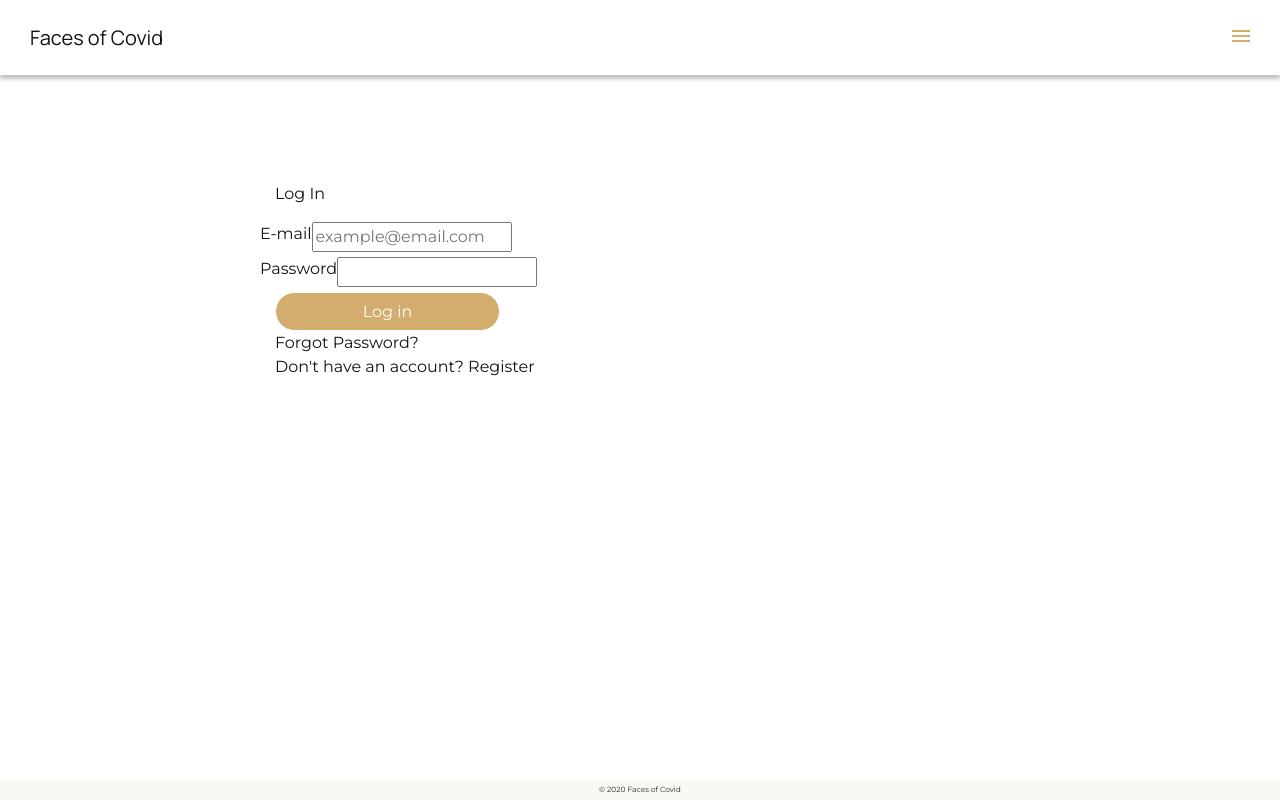
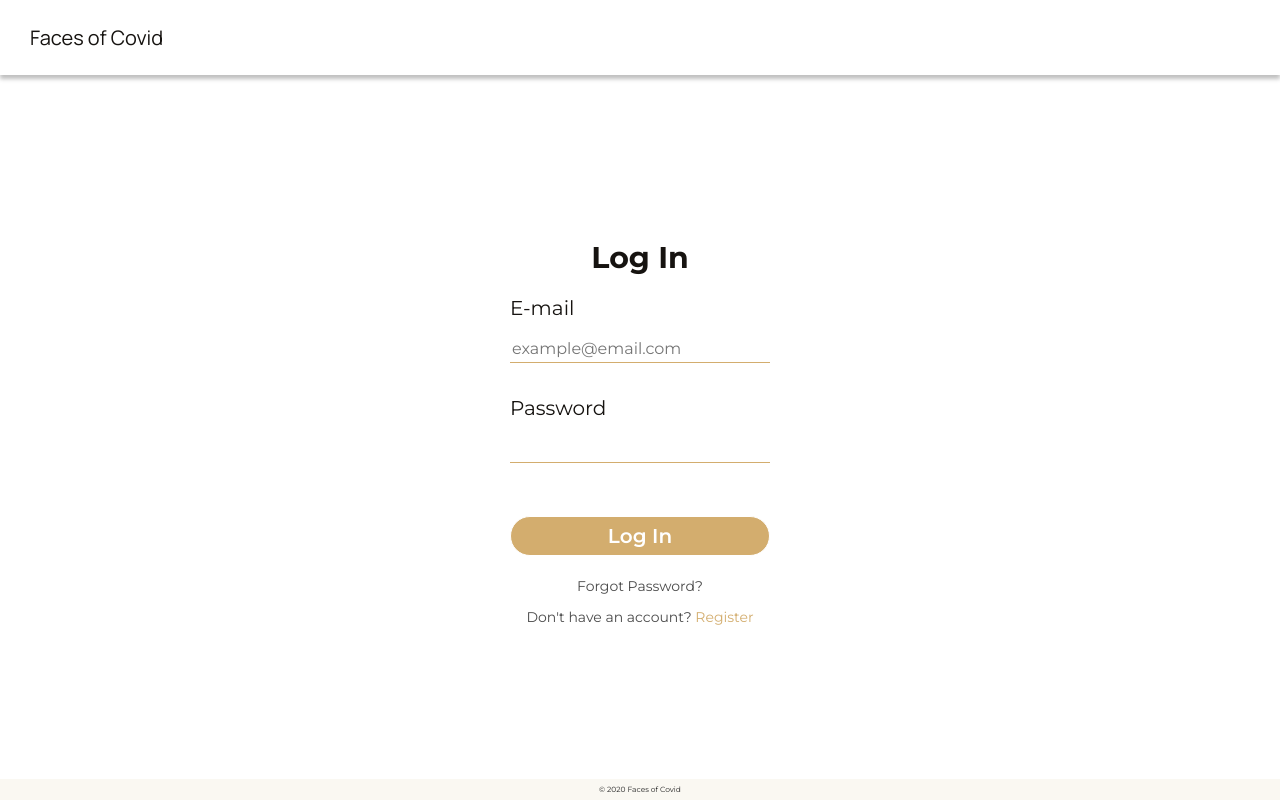
Before and after one commit to FacesOfCovid/FacesOfCovid, a React (Create React App) app in the folder client/: page /login in a window 1280 px wide. Built offline with nearby package versions, Linux system fonts and the light colour scheme.

Commit message:
Log In Design added

```diff
--- a/client/src/assets/css/colors.css
+++ b/client/src/assets/css/colors.css
@@ -1,6 +1,7 @@
 /*
     $black:        #161310;
     $darkGray:     #262626;
+    $gray:         #4B4B4B;
     $brown:        #886D52;
     $gold:         #D3AD6E;
     $lightGold:    #FDDA9D;
--- a/client/src/components/Login/index.jsx
+++ b/client/src/components/Login/index.jsx
@@ -2,7 +2,8 @@ import React, { useState } from 'react';
 import { Link } from 'react-router-dom';
 
 //COMPONENTS
-import TitleLogo from '../TitleLogo';
+import PageHeader from '../PageHeader';
+import SubmitButton from '../SubmitButton';
 
 // STYLESHEETS
 import './login.css';
@@ -23,38 +24,34 @@ const Login = () => {
         //==================add code to verify here================
     }
 
-
     return (
-        <div className="container loginWrapper">
-
-            {/* form row */}
-            <div className="row">
-                <div className="col-sm-8 offset-2">
-
+        <div>
+            <PageHeader title="Log In"></PageHeader>
             <form onSubmit={onSubmit} className="loginForm">
-                        <h3 className="mb-3">Log In</h3>
-
-                        <div className="row mb-2">
+                <div className="form-section">
                     <label htmlFor="username">E-mail</label>
-                            <input type="text"
+                    <input
+                        type="text"
                         name="username"
                         onChange={onChange}
                         placeholder="example@email.com" />
+                    <div className="validation-message"></div>
                 </div>
-                        <div className="row mb-2">
+                <div className="form-section">
                     <label htmlFor="password">Password</label>
-                            <input type="password"
+                    <input
+                        type="password"
                         name="password"
                         onChange={onChange} />
+                    <div className="validation-message"></div>
                 </div>
-                        <button className="loginButton" type="submit">Log in</button>
+                <SubmitButton label="Log In"></SubmitButton>
+                <div className="forgot-pw">
                     <p>Forgot Password?</p>
-                        <p>Don't have an account? <Link to="/Register">Register</Link></p>
+                    <p>Don't have an account? <Link className="redirect" to="/Register">Register</Link></p>
+                </div>
             </form>
         </div>
-            </div>
-
-        </div >
     )
 }
 
--- a/client/src/components/Login/login.css
+++ b/client/src/components/Login/login.css
@@ -1,36 +1,54 @@
-h3 {
-width: 98px;
-height: 37px;
-left: 138px;
-bottom: 548px;
-font-family: Montserrat;
-font-style: normal;
-font-weight: bold;
-font-size: 30px;
-line-height: 37px;
-
-/* identical to box height */
-color: #161310;
+form {
+   width: 26rem;
 }
 
-.inputDiv {
-width: 260px;
-height: 100px;
-left: 58px;
-top: 277px;
-background: #FFFFFF;
+.form-section {
+   height: 10rem;
 }
- .loginButton {
-    width: 225px;
-    height: 39px;
-    left: 75px;
-    top: 488px;
-    color: #FFFFFF;
-    background: #D3AD6E;
-    border: 1px solid #FFFFFF;
-    border-radius: 20px;
- }
 
- .loginForm {
-    margin-top: 100px;
- }
+label {
+   display: block;
+   font-size: 2rem;
+   height: 2.5rem;
+   line-height: 2.5rem;
+   width: 100%;
+}
+
+input {
+   border: none;
+   border-bottom: 1px solid #D3AD6E;
+   margin-top: 1rem;
+   width: 100%;
+}
+
+.validation-message {
+   font-size: 1.2rem;
+   height: 1.2rem;
+   margin-top: 0.5rem;
+}
+
+.error {
+   color: #E11D1D;
+}
+
+.success {
+   color: #6CBE19;
+}
+
+.forgot-pw {
+   text-align: center;
+}
+
+.forgot-pw p {
+   color: #4B4B4B;
+   font-size: 1.4rem;
+   margin-bottom: 1rem;
+}
+
+.redirect {
+   color: #D3AD6E;
+}
+.redirect:hover {
+   color: #D3AD6E;
+   font-weight: 600;
+}
--- /dev/null
+++ b/client/src/components/PageHeader/index.jsx
@@ -0,0 +1,14 @@
+import React from 'react';
+
+// STYLESHEETS
+import './pageHeader.css';
+
+const PageHeader = (props) => {
+    return (
+        <div className="page-header">
+            {props.title}
+        </div>
+    );
+};
+
+export default PageHeader;
--- /dev/null
+++ b/client/src/components/PageHeader/pageHeader.css
@@ -0,0 +1,8 @@
+.page-header {
+    font-size: 3rem;
+    font-weight: bold;
+    height: 3.7rem;
+    line-height: 3.7rem;
+    text-align: center;
+    margin: 2rem auto;
+}
--- /dev/null
+++ b/client/src/components/SubmitButton/index.jsx
@@ -0,0 +1,14 @@
+import React from 'react';
+
+// STYLESHEETS
+import './submitButton.css';
+
+const SubmitButton = (props) => {
+    return (
+        <button className="submit-button">
+            {props.label}
+        </button>
+    );
+};
+
+export default SubmitButton;
--- /dev/null
+++ b/client/src/components/SubmitButton/submitButton.css
@@ -0,0 +1,11 @@
+.submit-button {
+    background-color: #D3AD6E;
+    border: 1px solid #FFFFFF;
+    border-radius: 20rem;
+    color: #FFFFFF;
+    font-size: 2rem;
+    font-weight: 600;
+    height: 4rem;
+    margin: 2rem auto;
+    width: 100%;
+}
--- a/client/src/components/Wrapper/wrapper.css
+++ b/client/src/components/Wrapper/wrapper.css
@@ -2,4 +2,8 @@
     height: 100vh;
     padding: 7.5rem 2rem 1.75rem;
     width: 100%;
+
+    display: flex;
+    align-items: center;
+    justify-content: center;
 }
```
Lines whose indentation alone changed are shown as unchanged.
